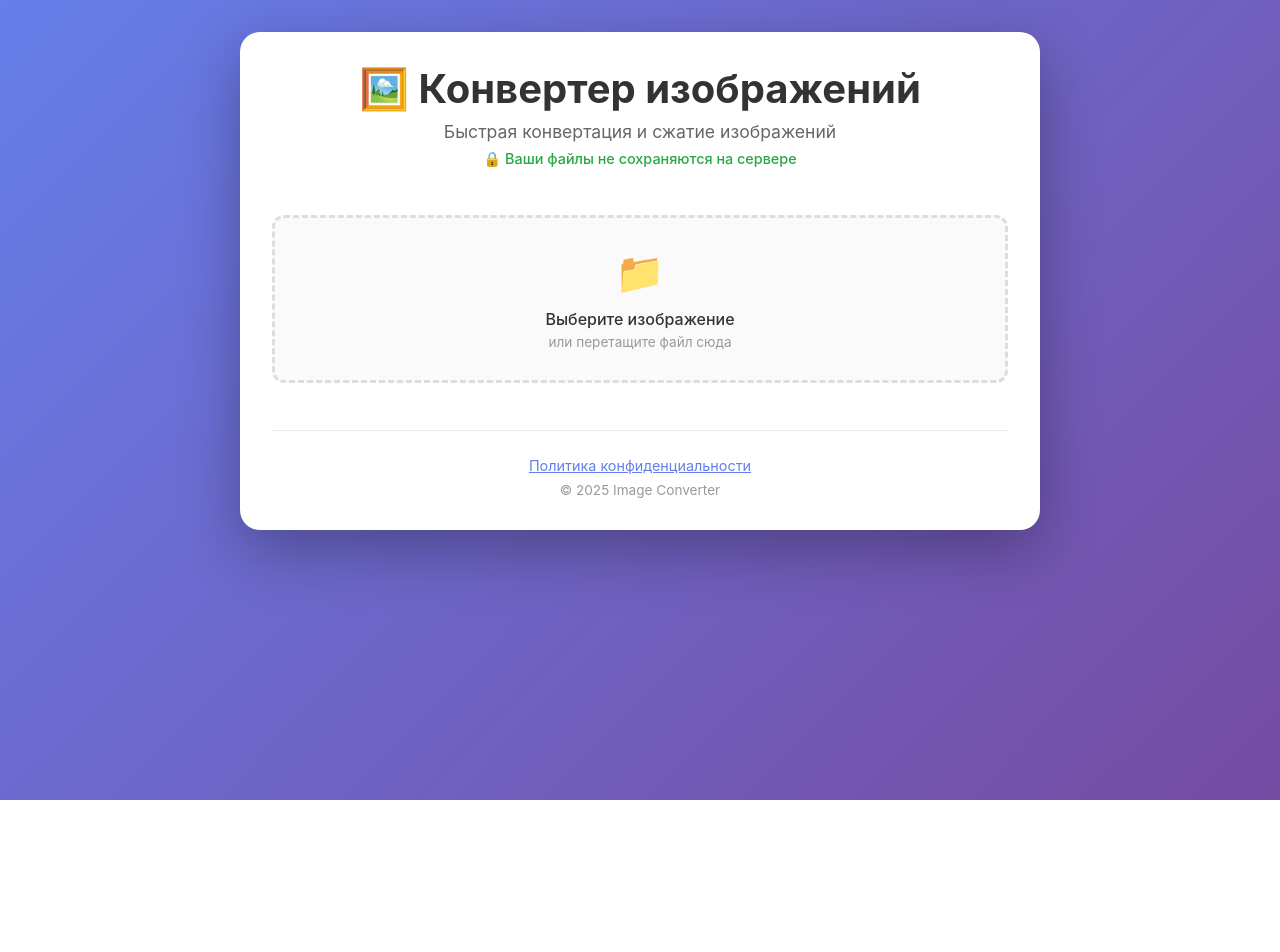
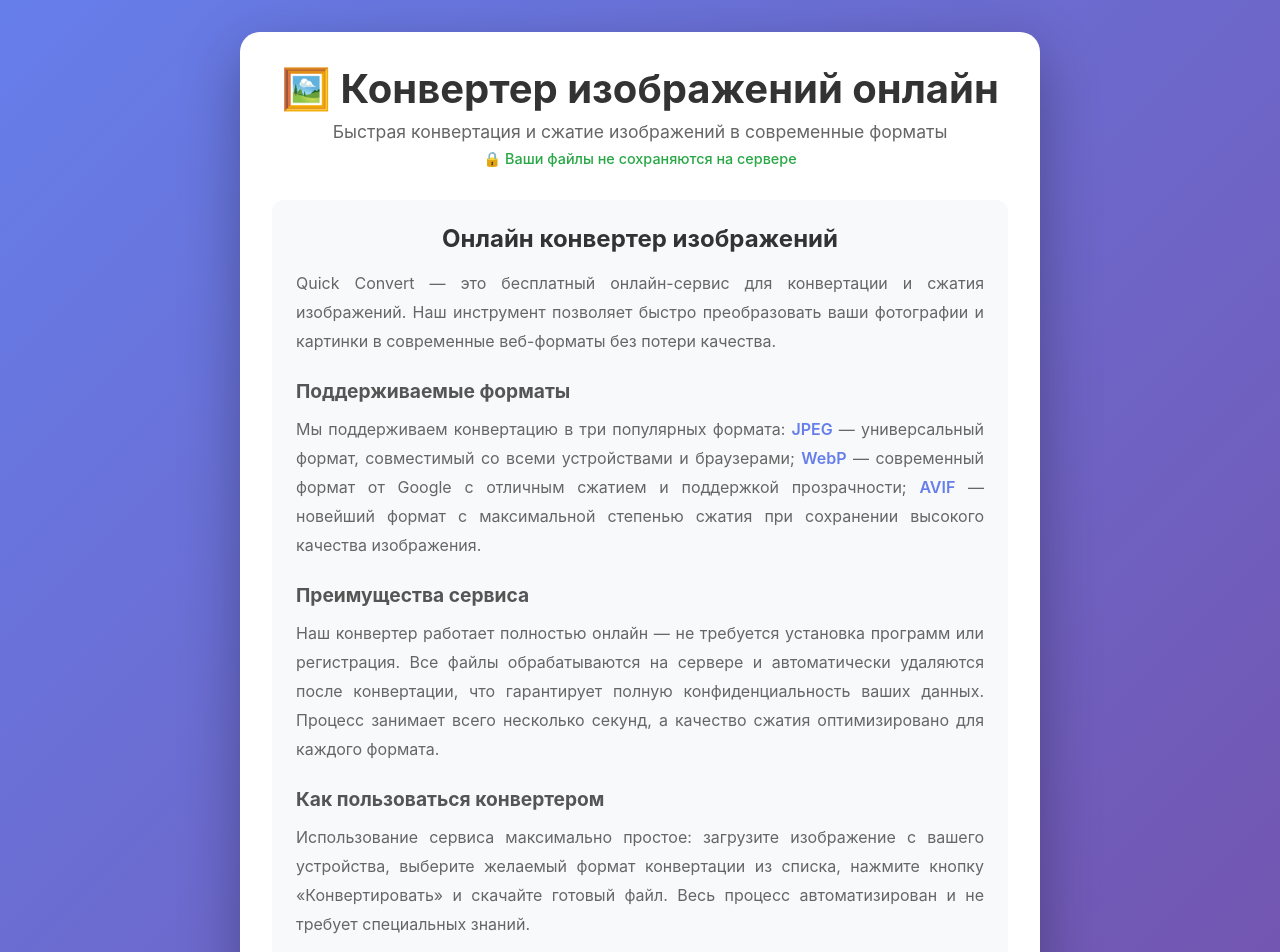
Before and after one commit to Vlx32/image-converter, a React (Vite) app in the folder client/: page / in a window 1280 px wide. Shown: the top 952 px of the page. Before the commit the page ends 800 px from the top, so only its background shows below. Built offline with nearby package versions, Linux system fonts and the light colour scheme.

Commit message:
Add SEO optimization and content for RSA approval

```diff
--- a/client/index.html
+++ b/client/index.html
@@ -1,10 +1,32 @@
 <!doctype html>
-<html lang="en">
+<html lang="ru">
   <head>
     <meta charset="UTF-8" />
     <link rel="icon" type="image/svg+xml" href="/vite.svg" />
     <meta name="viewport" content="width=device-width, initial-scale=1.0" />
-    <title>image-converter-client</title>
+
+    <!-- SEO Meta Tags -->
+    <title>Конвертер изображений онлайн — Quick Convert | Бесплатно JPEG, WebP, AVIF</title>
+    <meta name="description" content="Быстрая конвертация и сжатие изображений онлайн. Конвертируйте JPEG, PNG в WebP и AVIF форматы. Без регистрации, файлы не сохраняются на сервере." />
+    <meta name="keywords" content="конвертер изображений, конвертер jpeg, webp конвертер, avif конвертер, сжатие изображений онлайн, оптимизация фото" />
+    <meta name="author" content="Quick Convert" />
+    <meta name="robots" content="index, follow" />
+
+    <!-- Open Graph / Facebook -->
+    <meta property="og:type" content="website" />
+    <meta property="og:url" content="https://www.quick-convert.ru/" />
+    <meta property="og:title" content="Конвертер изображений онлайн — Quick Convert" />
+    <meta property="og:description" content="Быстрая конвертация и сжатие изображений. JPEG, WebP, AVIF форматы. Бесплатно и без регистрации." />
+    <meta property="og:image" content="https://www.quick-convert.ru/og-image.jpg" />
+
+    <!-- Twitter -->
+    <meta property="twitter:card" content="summary_large_image" />
+    <meta property="twitter:url" content="https://www.quick-convert.ru/" />
+    <meta property="twitter:title" content="Конвертер изображений онлайн — Quick Convert" />
+    <meta property="twitter:description" content="Быстрая конвертация и сжатие изображений. JPEG, WebP, AVIF." />
+
+    <!-- Canonical URL -->
+    <link rel="canonical" href="https://www.quick-convert.ru/" />
   </head>
   <body>
     <div id="root"></div>
--- a/client/src/App.css
+++ b/client/src/App.css
@@ -252,3 +252,46 @@ select:disabled {
     font-size: 1rem;
   }
 }
+
+.content-section {
+  max-width: 800px;
+  margin: 0 auto 2rem;
+  padding: 1.5rem;
+  background: #f8f9fa;
+  border-radius: 12px;
+  text-align: left;
+}
+
+.content-section h2 {
+  color: #333;
+  font-size: 1.5rem;
+  margin-bottom: 1rem;
+  text-align: center;
+}
+
+.content-section h3 {
+  color: #555;
+  font-size: 1.2rem;
+  margin: 1.5rem 0 0.75rem;
+}
+
+.content-section p {
+  color: #666;
+  line-height: 1.8;
+  margin-bottom: 1rem;
+  text-align: justify;
+}
+
+.content-section strong {
+  color: #667eea;
+  font-weight: 600;
+}
+
+.clickable-title {
+  cursor: pointer;
+  transition: color 0.3s;
+}
+
+.clickable-title:hover {
+  color: #667eea;
+}
--- a/client/src/App.tsx
+++ b/client/src/App.tsx
@@ -1,4 +1,4 @@
-import { useState } from 'react';
+import { useState, useRef } from 'react';
 import { FileUploader } from './components/converter/FileUploader';
 import { FormatSelector } from './components/converter/FormatSelector';
 import { AdBanner } from './components/AdBanner';
@@ -15,10 +15,19 @@ function App() {
   const [error, setError] = useState<string | null>(null);
   const [showPrivacy, setShowPrivacy] = useState(false);
 
+  const uploaderRef = useRef<HTMLDivElement>(null);
+
   const qualityMap: Record<ImageFormat, number> = {
     jpeg: 75,
     webp: 60,
     avif: 55
+  };
+
+  const scrollToUploader = () => {
+    uploaderRef.current?.scrollIntoView({
+      behavior: 'smooth',
+      block: 'center'
+    });
   };
 
   const handleConvert = async () => {
@@ -52,7 +61,6 @@ function App() {
     }
   };
 
-
   if (showPrivacy) {
     return (
       <div className="app-container">
@@ -72,16 +80,62 @@ function App() {
   return (
     <div className="app-container">
       <header className="app-header">
-        <h1>🖼️ Конвертер изображений</h1>
+        <h1
+          onClick={scrollToUploader}
+          className="clickable-title"
+        >
+          🖼️ Конвертер изображений онлайн
+        </h1>
         <p className="subtitle">
-          Быстрая конвертация и сжатие изображений
+          Быстрая конвертация и сжатие изображений в современные форматы
         </p>
         <p className="privacy-notice">
           🔒 Ваши файлы не сохраняются на сервере
         </p>
       </header>
 
-      <main className="app-main">
+      <section className="content-section">
+        <h2>Онлайн конвертер изображений</h2>
+        <p>
+          Quick Convert — это бесплатный онлайн-сервис для конвертации и сжатия изображений.
+          Наш инструмент позволяет быстро преобразовать ваши фотографии и картинки в современные
+          веб-форматы без потери качества.
+        </p>
+
+        <h3>Поддерживаемые форматы</h3>
+        <p>
+          Мы поддерживаем конвертацию в три популярных формата: <strong>JPEG</strong> — универсальный
+          формат, совместимый со всеми устройствами и браузерами; <strong>WebP</strong> — современный
+          формат от Google с отличным сжатием и поддержкой прозрачности; <strong>AVIF</strong> —
+          новейший формат с максимальной степенью сжатия при сохранении высокого качества изображения.
+        </p>
+
+        <h3>Преимущества сервиса</h3>
+        <p>
+          Наш конвертер работает полностью онлайн — не требуется установка программ или регистрация.
+          Все файлы обрабатываются на сервере и автоматически удаляются после конвертации, что
+          гарантирует полную конфиденциальность ваших данных. Процесс занимает всего несколько секунд,
+          а качество сжатия оптимизировано для каждого формата.
+        </p>
+
+        <h3>Как пользоваться конвертером</h3>
+        <p>
+          Использование сервиса максимально простое: загрузите изображение с вашего устройства,
+          выберите желаемый формат конвертации из списка, нажмите кнопку «Конвертировать» и
+          скачайте готовый файл. Весь процесс автоматизирован и не требует специальных знаний.
+        </p>
+
+        <h3>Для чего нужна конвертация</h3>
+        <p>
+          Конвертация изображений в современные форматы позволяет значительно уменьшить размер
+          файлов, что ускоряет загрузку сайтов и экономит трафик. Это особенно важно для
+          владельцев веб-сайтов, блогеров и всех, кто работает с большим количеством изображений
+          в интернете.
+        </p>
+
+      </section>
+
+      <main className="app-main" ref={uploaderRef}>
         <FileUploader
           onFileSelect={setFiles}
           acceptFiles="image/*"
@@ -132,7 +186,7 @@ function App() {
         >
           Политика конфиденциальности
         </button>
-        <p className="footer-text">© 2025 Image Converter</p>
+        <p className="footer-text">© 2025 Quick Convert | Онлайн конвертер изображений</p>
       </footer>
     </div>
   );
```
Also changed, not shown: client/src/index.css (line endings or trailing spaces). Lines whose indentation alone changed are shown as unchanged.
